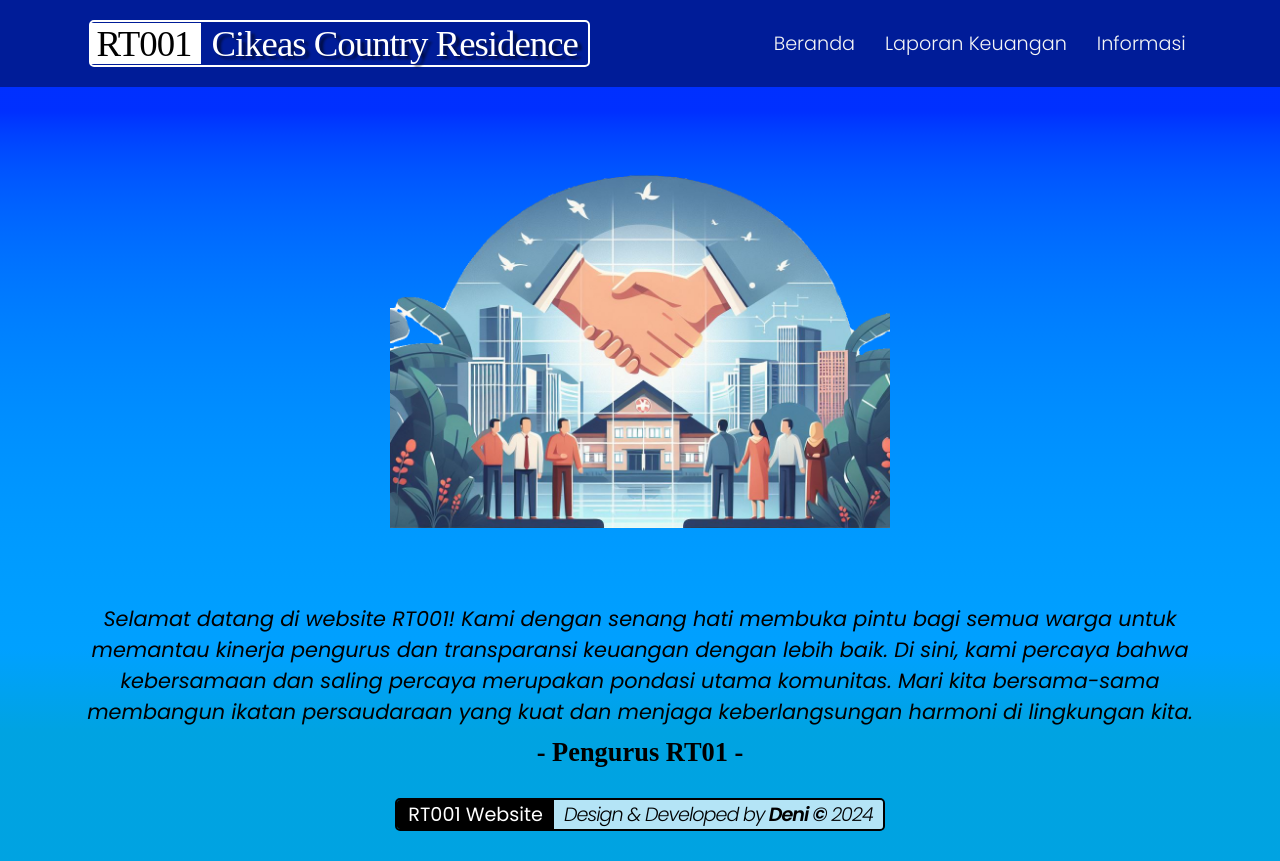
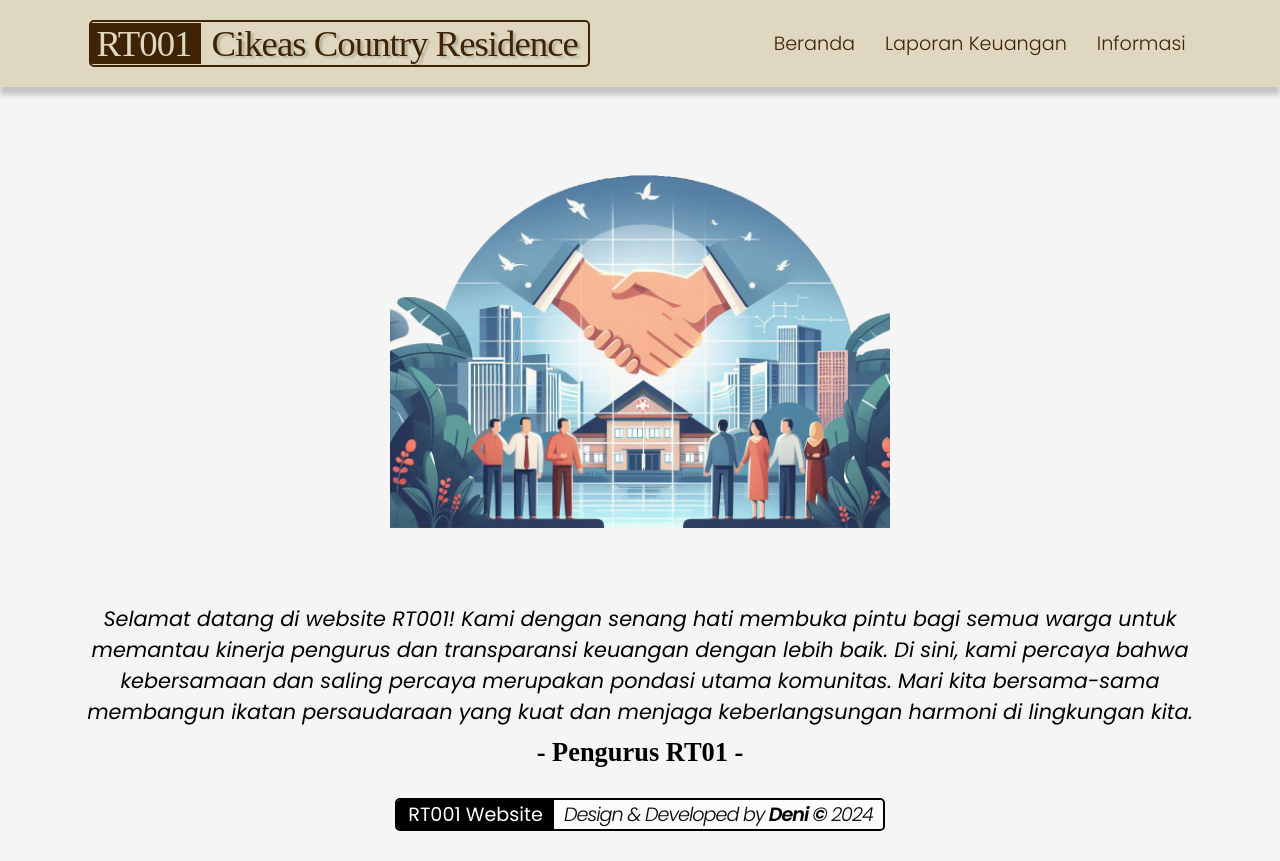
Before and after one commit to dniherdiana/rt01, a React (Vite) app: page /#/ in a window 1280 px wide. Built offline with nearby package versions, Linux system fonts and the light colour scheme; a web font is replaced by a local one.

Commit message:
change bg-color

```diff
--- a/src/assets/styles/styles.css
+++ b/src/assets/styles/styles.css
@@ -12,11 +12,16 @@
   scroll-behavior: smooth;
 }
 
-body {
+/* body {
   background-image:
     linear-gradient(180deg in oklab,
       oklch(70% 0.5 258) 0% 13%, oklch(55% 0.5 200) 85% 49%);
   background-repeat: no-repeat;
   height: 100%;
   overflow-x: hidden;
+} */
+
+body {
+  background-color: #F5F5F5;
+  height: 100%;
 }
--- a/src/components/Header/header.css
+++ b/src/components/Header/header.css
@@ -4,9 +4,13 @@
   flex-direction: row;
   padding: 15px 0;
   align-items: center;
-  background-repeat: no-repeat;
   width: 100%;
-  background-color: rgba(0, 0, 0, 0.404);
+  background-color: #DFD7BF;
+  /* box shadow */
+  box-shadow: 0px 8px 5px 0px rgba(0, 0, 0, 0.20);
+  -webkit-box-shadow: 0px 8px 5px 0px rgba(0, 0, 0, 0.20);
+  -moz-box-shadow: 0px 8px 5px 0px rgba(0, 0, 0, 0.20);
+  /* box shadow */
 }
 
 .header-sticky {
@@ -15,7 +19,7 @@
 }
 
 #header-logo h1 {
-  color: rgb(255, 255, 255);
+  color: #3F2305;
   font-size: 2.3rem;
   font-family: Homenaje;
   font-weight: 500;
@@ -23,7 +27,7 @@
 }
 
 .header-logo {
-  border: 2px solid white;
+  border: 2px solid #3F2305;
   border-radius: 5px;
   margin: 5px;
   padding: 0;
@@ -31,15 +35,15 @@
 }
 
 .bg-logo-rt {
-  background-color: white;
-  color: black;
+  background-color: #3F2305;
+  color: #DFD7BF;
   padding-right: 10px;
   padding-left: 5px;
 }
 
 .bg-logo-ccr {
   padding: 0 10px 0 10px;
-  text-shadow: 4px 3px 3px rgba(0, 0, 0, 0.6);
+  text-shadow: 3px 2px 2px rgba(0, 0, 0, 0.172);
 }
 
 nav ul {
@@ -56,7 +60,7 @@ nav ul {
 .dropdown:hover .dropdown-content {
   display: grid;
   padding: 10px 5px 5px 5px;
-  background-color: rgba(0, 0, 0, 0.404);
+  background-color: #DFD7BF;
   border-radius: 10px;
   text-align: center;
   font-weight: 300;
@@ -71,15 +75,18 @@ nav ul {
 }
 
 nav li a:hover {
-  color: white;
-  border-radius: 5px;
-  background-color: rgba(0, 0, 0, 0.404);
+  color: #3F2305;
   transition: 0.2s ease-in;
+  background: rgba(255, 255, 255, 0.05);
+  border-radius: 15px;
+  box-shadow: 0 4px 30px #3f230552;
+  backdrop-filter: blur(0px);
+  -webkit-backdrop-filter: blur(0px);
 }
 
 .navbar ul a {
   text-decoration: none;
-  color: whitesmoke;
+  color: #3F2305;
   padding: 0 10px;
 }
 
@@ -93,7 +100,6 @@ nav li a:hover {
     text-align: center;
     justify-content: stretch;
     padding: 20px 10px;
-    background-color: rgba(0, 0, 0, 0.648);
   }
 
   #header-logo h1 {
@@ -140,7 +146,7 @@ nav li a:hover {
 
   .hide-menu {
     display: block;
-    color: whitesmoke;
+    background-color: #DFD7BF;
     transition: all 0.3s ease-in-out;
     font-size: 1.6rem;
   }
--- a/src/components/LoginForm/LoginForm.jsx
+++ b/src/components/LoginForm/LoginForm.jsx
@@ -62,7 +62,7 @@ export default function LoginForm({ onLoad, userType }) {
             Login
           </button>
           <div className="login-note">
-            <p>* Untuk username & password silahkan tanyakan ke Pengurus RT</p>
+            <p>* Untuk username & password silahkan tanya ke Pengurus RT</p>
           </div>
         </fieldset>
       </form>
--- a/src/components/LoginForm/loginForm.css
+++ b/src/components/LoginForm/loginForm.css
@@ -11,13 +11,13 @@ fieldset {
   text-align: center;
   width: 400px;
   height: 250px;
-  background-color: rgba(0, 0, 0, 0.605);
-  border: none;
+  background-color: #DFD7BF;
+  border: 2px solid #3F2305;
   border-radius: 5px;
 }
 
 #login-form {
-  color: white;
+  color: #3F2305;
   display: flex;
   justify-content: center;
   align-items: center;
@@ -53,7 +53,7 @@ input {
   height: 25px;
   width: 200px;
   border: none;
-  background-color: rgba(255, 255, 255, 0.452);
+  background-color: #F5F5F5;
   color: black;
 }
 
@@ -61,7 +61,7 @@ input {
   padding: 5px 20px;
   border-radius: 15px;
   border: none;
-  background-color: #ffffff7a;
+  background-color: #F5F5F5;
 }
 
 #login-button:hover {
--- a/src/pages/KeuanganRT/LaporanKeuanganRT/laporanKeuanganRT.css
+++ b/src/pages/KeuanganRT/LaporanKeuanganRT/laporanKeuanganRT.css
@@ -4,11 +4,12 @@
 }
 
 .laporan-keuangan-rt h1 {
-  color: rgb(255, 255, 255);
+  color: #3F2305;
   text-align: center;
   padding: 50px 0 25px 0;
   font-size: 2.8rem;
-  text-shadow: 2px 2px 2px #000000;
+  text-shadow: 3px 3px 2px rgba(0, 0, 0, 0.34);
+  text-shadow: 3px 3px 2px rgba(0, 0, 0, 0.40);
   font-family: Homenaje;
   font-weight: 300;
 }
@@ -48,51 +49,3 @@ iframe {
     display: grid;
   }
 }
-
-/* @media (min-width: 300px) {
-  .laporan-keuangan-content {
-    max-height: 66vh;
-    overflow: auto;
-  }
-
-  .laporan-keuangan-rt h1 {
-    font-size: 2.2rem;
-  }
-
-  iframe {
-    height: 450px;
-    width: 350px;
-    overflow: auto;
-  }
-
-  .laporan-kas {
-    display: grid;
-    padding: 10px;
-  }
-} */
-
-/* @media (min-width: 768px) and (max-width: 1114px) {
-  .laporan-keuangan-content {
-    max-height: 66vh;
-    overflow: auto;
-  }
-
-  .laporan-keuangan-rt h1 {
-    font-size: 2.2rem;
-  }
-
-  .laporan-card-rt iframe {
-    width: 1000px;
-  }
-
-  iframe {
-    height: 450px;
-    width: 350px;
-    overflow: auto;
-  }
-
-  .laporan-kas {
-    display: grid;
-    padding: 10px;
-  }
-} */
--- a/src/pages/StrukturOrganisasi/strukturOrganisasi.css
+++ b/src/pages/StrukturOrganisasi/strukturOrganisasi.css
@@ -3,11 +3,11 @@
 }
 
 .struktur-organisasi h1 {
-  color: rgb(255, 255, 255);
+  color: #3F2305;
   text-align: center;
   padding-bottom: 50px;
   font-size: 2.5rem;
-  text-shadow: 2px 2px 2px #000000;
+  text-shadow: 2px 2px 2px #2c2b2ba8;
   font-family: Homenaje;
   font-weight: 500;
 }
@@ -24,7 +24,6 @@
   box-shadow: 6px 4px 5px 0px rgba(0, 0, 0, 0.36);
   -webkit-box-shadow: 6px 4px 5px 0px rgba(0, 0, 0, 0.36);
   -moz-box-shadow: 6px 4px 5px 0px rgba(0, 0, 0, 0.36);
-  /* box shadow*/
 }
 
 .struktur-pp-wakil {
@@ -40,11 +39,11 @@
   box-shadow: 6px 4px 5px 0px rgba(0, 0, 0, 0.36);
   -webkit-box-shadow: 6px 4px 5px 0px rgba(0, 0, 0, 0.36);
   -moz-box-shadow: 6px 4px 5px 0px rgba(0, 0, 0, 0.36);
-  /* box shadow*/
 }
 
 .pp-detail p {
   font-size: 1.2rem;
+  color: #3F2305;
   letter-spacing: -1px;
   padding: 2px 0;
   font-family: poppins;
@@ -60,7 +59,7 @@
 }
 
 #role-name-bg {
-  border: 2px solid rgb(255, 255, 255);
+  border: 2px solid #3F2305;
   width: 140px;
   height: 65px;
   margin: 10px auto;
@@ -68,7 +67,8 @@
 }
 
 .role-bg {
-  background-color: white;
+  background-color: #3F2305;
+  color: #DFD7BF;
 }
 
 .name-bg {
```
Also changed, not shown: 5 other files (tests, documents, lock files or other folders).
